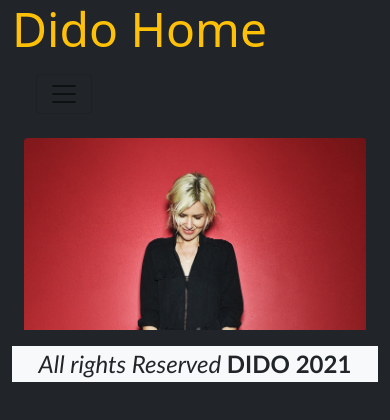
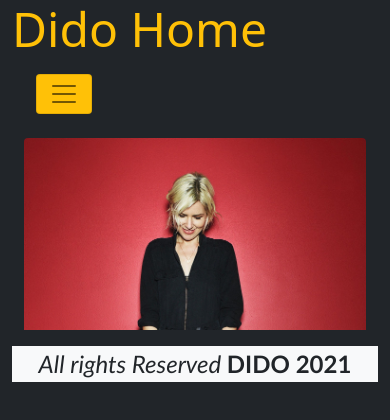
Before and after one commit to meurot/Bootstrap-Torres, a website: page index.html in a window 390 px wide. Drawn offline with nearby package versions, Linux system fonts and the light colour scheme; files that its build step writes are made by us from their sources.

Commit message:
Se cambio el color del icono menu hamburguesa

```diff
--- a/index.html
+++ b/index.html
@@ -31,7 +31,7 @@
         <nav class="navbar navbar-expand-lg navbar-light bg-dark">
           <div class="container-fluid">
             <button
-              class="navbar-toggler"
+              class="navbar-toggler bg-warning"
               type="button"
               data-bs-toggle="collapse"
               data-bs-target="#navbarSupportedContent"
```
Also changed, not shown: linksinternos/biography.html (+1 -1 lines), linksinternos/signup.html (+1 -1 lines), linksinternos/store.html (+1 -1 lines), linksinternos/video.html (+1 -1 lines).
